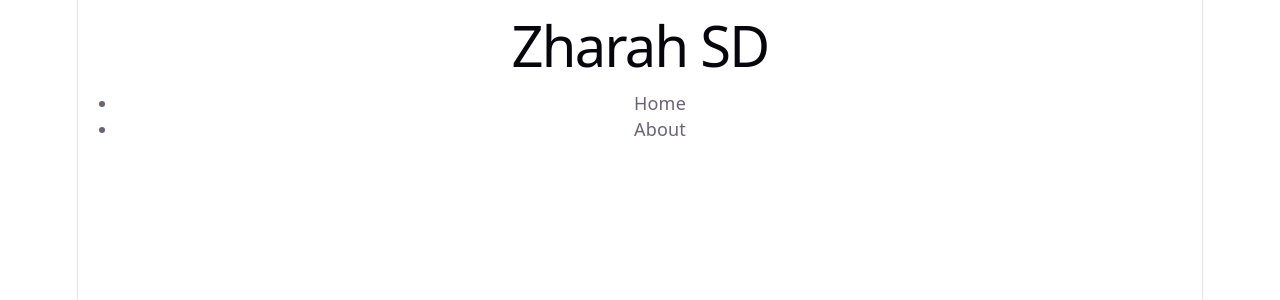
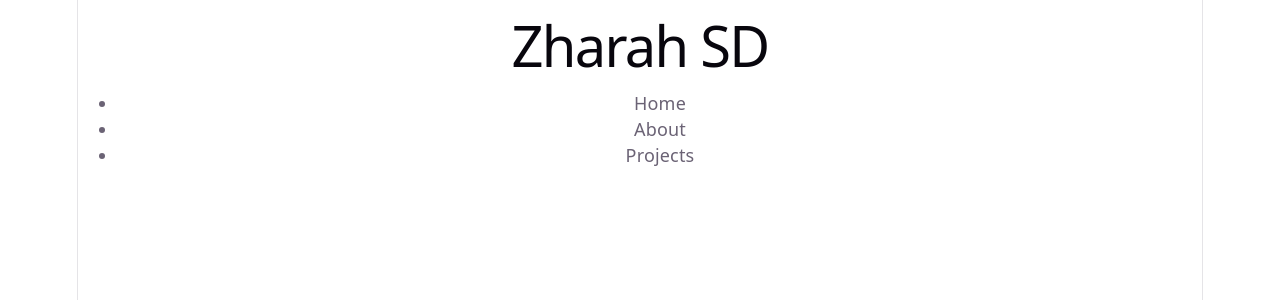
Before and after one commit to Abusadiq006/Zharah-SD-NGO, a React (Vite) app: page / in a window 1280 px wide. Shown: the top 300 px of the page. Built offline with nearby package versions, Linux system fonts and the light colour scheme.

Commit message:
adding projects

```diff
--- a/src/components/Navbar.jsx
+++ b/src/components/Navbar.jsx
@@ -9,6 +9,7 @@ const Navbar = () => {
       <ul className="flex gap-6 text-gray-700">
         <li className="cursor-pointer">Home</li>
         <li className="cursor-pointer">About</li>
+        <li className="cursor-pointer">Projects</li>
       </ul>
       </nav>
  )
```
